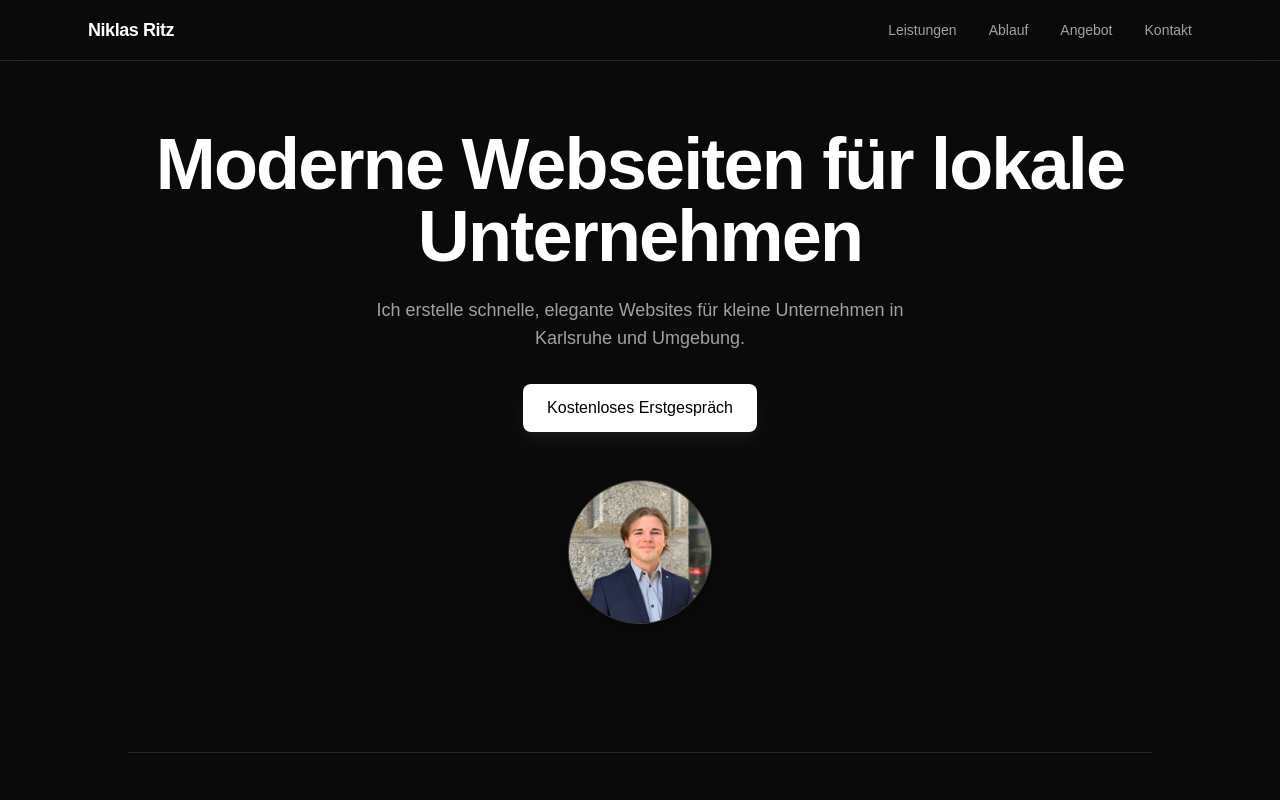
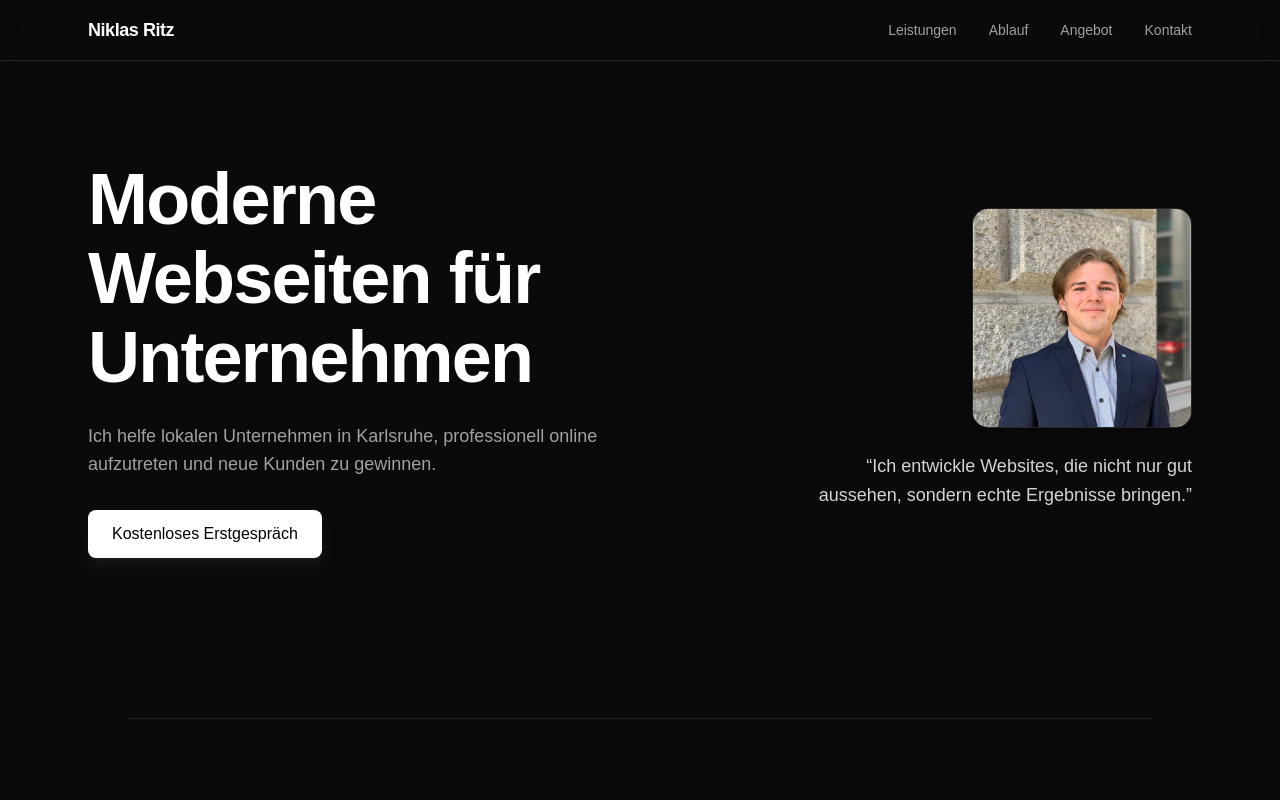
Before and after one commit to niklasritzbusiness-creator/niklasritz-website, a Next.js app: page / in a window 1280 px wide. Shown: the top 800 px of the page. Built offline with nearby package versions, Linux system fonts and the light colour scheme.

Commit message:
Update Hero Section

```diff
--- a/app/sections/Hero.tsx
+++ b/app/sections/Hero.tsx
@@ -2,22 +2,26 @@ import FadeIn from "../components/FadeIn"
 
 export default function Hero() {
   return (
-    <section className="relative text-center py-32 px-6">
+    <section className="relative py-40 px-6 max-w-6xl mx-auto">
 
+      {/* Glow Background */}
       <div className="absolute inset-0 -z-10 flex justify-center">
         <div className="w-[500px] h-[500px] bg-white/5 blur-[120px] rounded-full"></div>
-        <div className="absolute inset-0 bg-gradient-to-b from-transparent to-black pointer-events-none"></div>
       </div>
 
+      <div className="grid md:grid-cols-2 gap-12 items-center">
+
+        {/* LEFT: TEXT */}
+        <div>
           <FadeIn>
-        <h1 className="text-5xl md:text-7xl font-semibold mb-6 tracking-tight">
-          Moderne Webseiten für lokale Unternehmen
+            <h1 className="text-5xl md:text-7xl font-semibold tracking-tight leading-[1.1] mb-6">
+              Moderne Webseiten für Unternehmen
             </h1>
           </FadeIn>
 
           <FadeIn>
-        <p className="text-lg text-neutral-400 max-w-xl mx-auto mb-8">
-          Ich erstelle schnelle, elegante Websites für kleine Unternehmen in Karlsruhe und Umgebung.
+            <p className="text-lg text-neutral-400 mb-8 max-w-xl">
+              Ich helfe lokalen Unternehmen in Karlsruhe, professionell online aufzutreten und neue Kunden zu gewinnen.
             </p>
           </FadeIn>
 
@@ -26,14 +30,28 @@ export default function Hero() {
               Kostenloses Erstgespräch
             </button>
           </FadeIn>
-      <div className="mt-12 flex justify-center">
-  <img
-      src="/images/your-photo.jpg"
-      alt="Niklas Ritz"
-      className="w-36 h-36 rounded-full object-cover border border-neutral-700 shadow-lg"
-    />
         </div>
 
+        {/* RIGHT: IMAGE + QUOTE */}
+        <div className="flex flex-col items-center md:items-end text-center md:text-right gap-6">
+
+          <FadeIn direction="right">
+            <img
+              src="/images/niklas.jpg"
+              alt="Niklas Ritz"
+              className="w-[220px] h-[220px] object-cover rounded-2xl border border-neutral-800 shadow-lg hover:scale-105 transition duration-300"
+            />
+          </FadeIn>
+
+          <FadeIn direction="right">
+            <p className="text-neutral-300 text-lg max-w-sm leading-relaxed">
+              “Ich entwickle Websites, die nicht nur gut aussehen, sondern echte Ergebnisse bringen.”
+            </p>
+          </FadeIn>
+
+        </div>
+
+      </div>
     </section>
   )
 }
```
Also changed, not shown: public/images/niklas.jpg (renamed from public/images/your-photo.jpg). Lines whose indentation alone changed are shown as unchanged.
